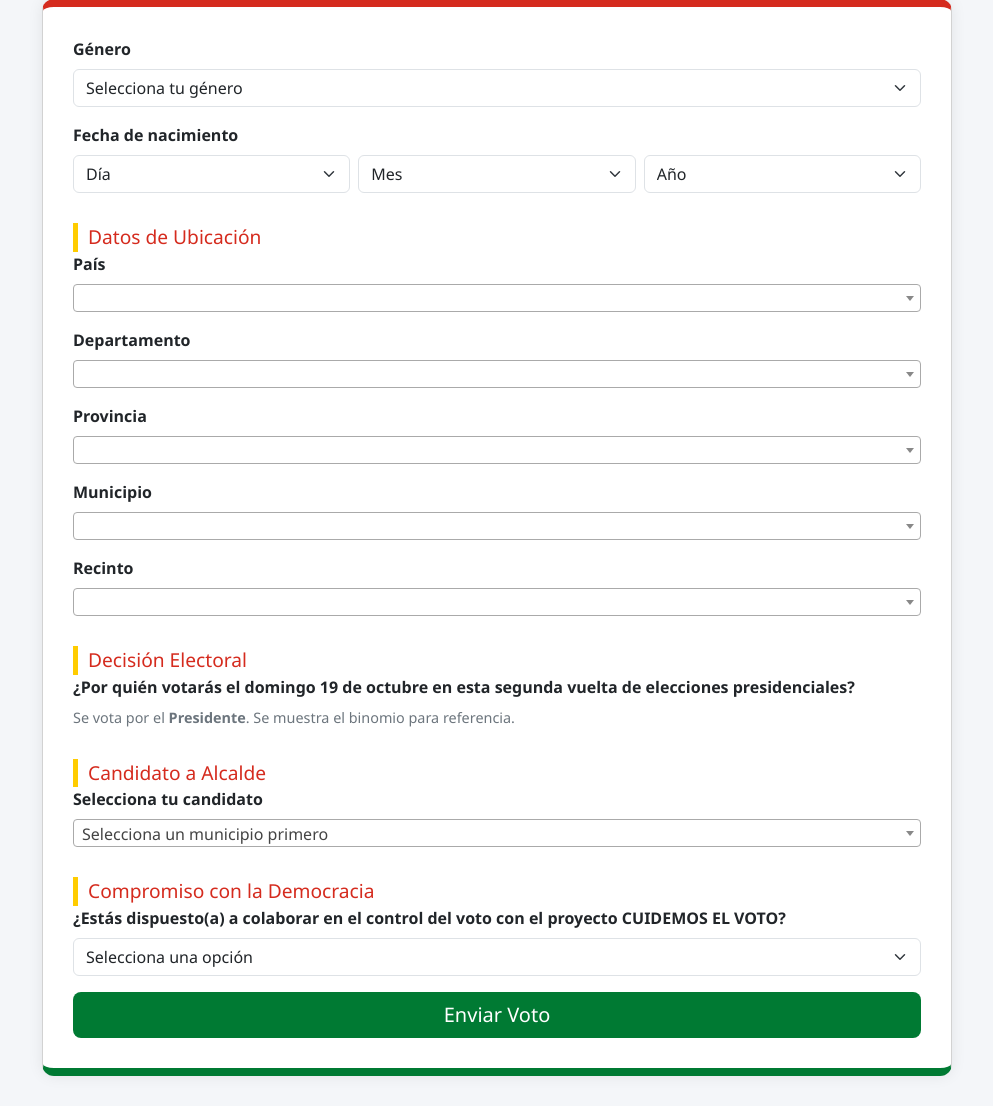
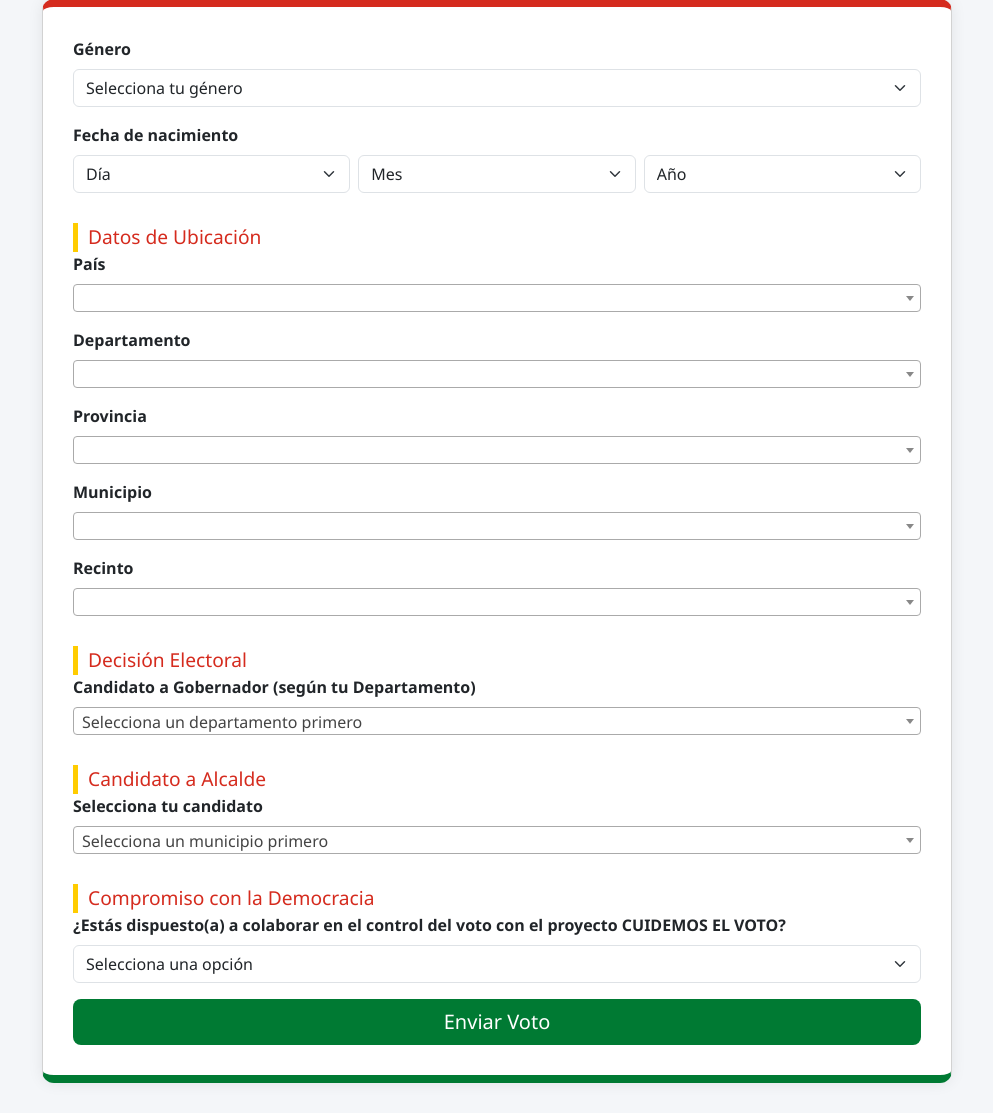
Before and after one commit to Likexpress/VotacionesSubna, a Flask app: template templates/votar.html in a window 1280 px wide. Shown: the part 420-1533 px from the top of the page, without its empty margins (143-1136 px from the left). Before the commit the page ends 1506 px from the top, so only its background shows below. Run offline with Flask 3, Linux system fonts and the light colour scheme; the template is opened without the code that fills it, so the values that code supplies are empty; some libraries are stand-ins or nearby versions.

Commit message:
votar.html

```diff
--- a/templates/votar.html
+++ b/templates/votar.html
@@ -165,13 +165,14 @@
 
         <!-- === Decisión Electoral (tarjetas con colores) === -->
         <div class="section-title">Decisión Electoral</div>
-        <div class="mb-2">
-          <label class="form-label">
-            ¿Por quién votarás el <strong>domingo 19 de octubre</strong> en esta
-            <strong>segunda vuelta</strong> de elecciones presidenciales?
-          </label>
-          <div class="note">Se vota por el <strong>Presidente</strong>. Se muestra el binomio para referencia.</div>
+
+        <div class="mb-3">
+          <label class="form-label">Candidato a Gobernador (según tu Departamento)</label>
+          <select id="gobernador" name="gobernador" class="form-select" required>
+            <option value="">Selecciona un departamento primero</option>
+          </select>
         </div>
+
 
         <div class="section-title">Candidato a Alcalde</div>
 
@@ -207,27 +208,21 @@
     </div>
   </div>
 
+
 <script>
   let recintosData = [];
 
   function resetSelect2(selector, texto) {
     const $el = $(selector);
 
-  // Si Select2 está activo, lo apagamos
     if ($el.hasClass('select2-hidden-accessible')) {
       $el.select2('destroy');
     }
 
-  // Borramos opciones y ponemos 1 opción por defecto
     $el.empty().append(new Option(texto, ''));
-
-  // Encendemos Select2 de nuevo
     $el.select2({ width: '100%' });
-
-  // Dejamos el valor vacío
     $el.val('').trigger('change');
   }
-
 
   async function cargarDatos() {
     const res = await fetch("/api/recintos");
@@ -239,7 +234,6 @@
 
     paises.forEach(p => $pais.append(new Option(p, p)));
 
-    // Default Bolivia si existe
     if (paises.includes('Bolivia')) {
       $pais.val('Bolivia').trigger('change');
     }
@@ -287,7 +281,6 @@ function actualizarMunicipios() {
       r.nombre_provincia === provincia
     );
 
-  // Creamos lista única de municipios (id -> nombre)
     const mapa = new Map();
     filas.forEach(r => {
       const id = String(r.id_municipio || '');
@@ -299,34 +292,25 @@ function actualizarMunicipios() {
 
     const $mun = $('#municipio');
 
-  // 1) Apagar Select2 del municipio (para que no se quede pegado)
     if ($mun.hasClass('select2-hidden-accessible')) {
       $mun.select2('destroy');
     }
 
-  // 2) Vaciar y cargar municipios nuevos
     $mun.empty().append(new Option('Selecciona municipio', ''));
     for (const [id, nombre] of mapa.entries()) {
       $mun.append(new Option(nombre, id));
     }
 
-  // 3) Encender Select2 de nuevo
     $mun.select2({ width: '100%' });
-
-  // 4) Forzar valor vacío
     $mun.val('').trigger('change');
 
-  // 5) Resetear recintos y candidatos (porque dependen del municipio)
     resetSelect2('#recinto', 'Selecciona recinto');
     resetSelect2('#candidato', 'Selecciona un municipio primero');
-
-  setMunicipioNombreHidden();
   }
 
   function setMunicipioNombreHidden() {
     const select = document.getElementById('municipio');
     const hidden = document.getElementById('municipio_nombre');
-
     if (!select || !hidden) return;
 
     const selectedOption = select.options[select.selectedIndex];
@@ -338,8 +322,6 @@ function actualizarMunicipios() {
     const departamento = $('#departamento').val();
     const provincia = $('#provincia').val();
     const id_municipio = $('#municipio').val();
-    console.log("ID municipio enviado a /api/candidatos:", id_municipio);
-
 
     const recintos = [...new Set(
       recintosData
@@ -359,32 +341,23 @@ function actualizarMunicipios() {
   }
 
   async function cargarCandidatosPorMunicipio() {
+    const id_municipio = $('#municipio').val();
     const $cand = $('#candidato');
 
-  // Destruir select2 si estaba activo
     if ($cand.hasClass("select2-hidden-accessible")) {
       $cand.select2('destroy');
     }
 
-  // Limpiar opciones
     $cand.empty().val(null);
 
-  // Tomar textos reales seleccionados
-  const dep = $('#departamento').val();
-  const prov = $('#provincia').val();
-  const munNombre = $('#municipio option:selected').text(); // IMPORTANTE: nombre, no ID
-
-  // Si aún no hay municipio seleccionado (o quedó en placeholder)
-  if (!munNombre || munNombre.toLowerCase().includes("selecciona")) {
+    if (!id_municipio) {
       $cand.append(new Option('Selecciona un municipio primero', ''));
       $cand.select2({ width: '100%' });
       return;
     }
 
     try {
-    const url =
-      `/api/candidatos?departamento=${encodeURIComponent(dep)}&provincia=${encodeURIComponent(prov)}&municipio=${encodeURIComponent(munNombre)}`;
-
+      const url = `/api/candidatos?id_municipio=${encodeURIComponent(id_municipio)}`;
       const res = await fetch(url, { cache: "no-store" });
       const data = await res.json();
 
@@ -408,23 +381,84 @@ async function cargarCandidatosPorMunicipio() {
     $cand.val('').trigger('change.select2');
   }
 
+  async function cargarGobernadoresPorDepartamento() {
+    const dep = $('#departamento').val();
+    const $gob = $('#gobernador');
+
+    if ($gob.hasClass("select2-hidden-accessible")) {
+      $gob.select2('destroy');
+    }
+
+    $gob.empty().val(null);
+
+    if (!dep) {
+      $gob.append(new Option('Selecciona un departamento primero', ''));
+      $gob.select2({ width: '100%' });
+      return;
+    }
+
+    try {
+      const url = `/api/gobernadores?departamento=${encodeURIComponent(dep)}`;
+      const res = await fetch(url, { cache: "no-store" });
+      const data = await res.json();
+
+      $gob.append(new Option('Selecciona tu candidato', ''));
+
+      if (!Array.isArray(data) || data.length === 0) {
+        $gob.append(new Option('No hay candidatos para este departamento', ''));
+      } else {
+        data.forEach(c => {
+          const label = `${c.nombre_completo} — ${c.organizacion_politica}`;
+          const value = c.id_nombre_completo || c.nombre_completo;
+          $gob.append(new Option(label, value));
+        });
+      }
+
+    } catch (e) {
+      console.error(e);
+      $gob.append(new Option('Error cargando gobernadores', ''));
+    }
+
+    $gob.select2({ width: '100%' });
+    $gob.val('').trigger('change.select2');
+  }
 
   $(document).ready(async () => {
-    // Select2
-    $('#pais').select2();
-    $('#departamento').select2();
-    $('#provincia').select2();
-    $('#municipio').select2();
-    $('#recinto').select2();
+    $('#pais').select2({ width: '100%' });
+    $('#departamento').select2({ width: '100%' });
+    $('#provincia').select2({ width: '100%' });
+    $('#municipio').select2({ width: '100%' });
+    $('#recinto').select2({ width: '100%' });
     $('#candidato').select2({ width: '100%' });
+    $('#gobernador').select2({ width: '100%' });
 
+    $('#pais').on('change', () => {
+      resetSelect2('#departamento', 'Selecciona departamento');
+      resetSelect2('#provincia', 'Selecciona provincia');
+      resetSelect2('#municipio', 'Selecciona municipio');
+      resetSelect2('#recinto', 'Selecciona recinto');
+      resetSelect2('#candidato', 'Selecciona un municipio primero');
+      resetSelect2('#gobernador', 'Selecciona un departamento primero');
+      actualizarDepartamentos();
+    });
 
+    $('#departamento').on('change', () => {
+      resetSelect2('#provincia', 'Selecciona provincia');
+      resetSelect2('#municipio', 'Selecciona municipio');
+      resetSelect2('#recinto', 'Selecciona recinto');
+      resetSelect2('#candidato', 'Selecciona un municipio primero');
+      resetSelect2('#gobernador', 'Selecciona un departamento primero');
 
-    // Eventos encadenados
-    $('#pais').on('change', actualizarDepartamentos);
-    $('#departamento').on('change', actualizarProvincias);
-    $('#provincia').on('change', actualizarMunicipios);
+      actualizarProvincias();
+      cargarGobernadoresPorDepartamento();
+    });
 
+    $('#provincia').on('change', () => {
+      resetSelect2('#municipio', 'Selecciona municipio');
+      resetSelect2('#recinto', 'Selecciona recinto');
+      resetSelect2('#candidato', 'Selecciona un municipio primero');
+      actualizarMunicipios();
+    });
 
     $('#municipio').on('change', () => {
       setMunicipioNombreHidden();
@@ -432,13 +466,9 @@ async function cargarCandidatosPorMunicipio() {
       cargarCandidatosPorMunicipio();
     });
 
+    await cargarDatos();
 
-
-    await cargarDatos();
-  });
-
-  // Geolocalización al cargar
-  window.onload = function () {
+    // Geolocalización (aquí, simple y sin window.onload)
     if (navigator.geolocation) {
       navigator.geolocation.getCurrentPosition(
         function (pos) {
@@ -450,17 +480,15 @@ async function cargarCandidatosPorMunicipio() {
         },
         { timeout: 10000 }
       );
-    } else {
-      console.warn("Geolocalización no soportada.");
     }
-  };
+  });
 
-  // Evitar múltiples envíos del formulario
   document.querySelector('form').addEventListener('submit', function () {
     const boton = this.querySelector('button[type="submit"]');
     boton.disabled = true;
     boton.innerText = 'Enviando...';
   });
 </script>
+
 </body>
 </html>
```
Lines whose indentation alone changed are shown as unchanged.
